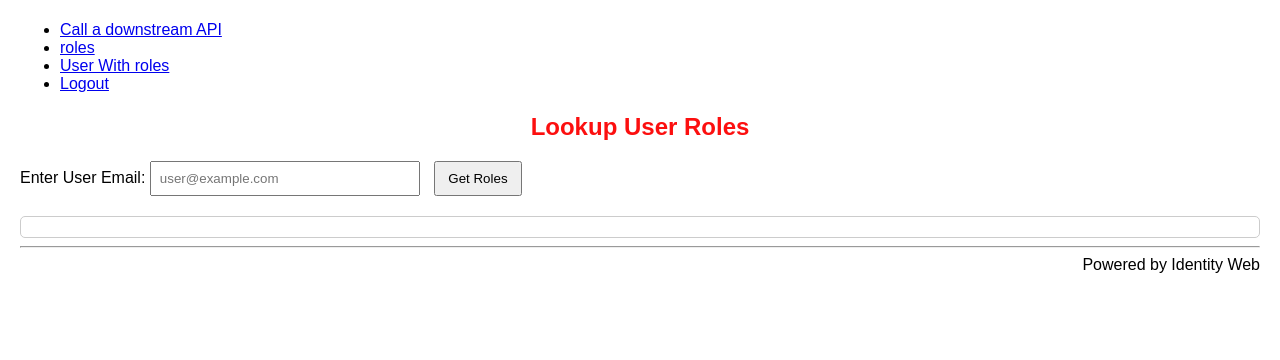
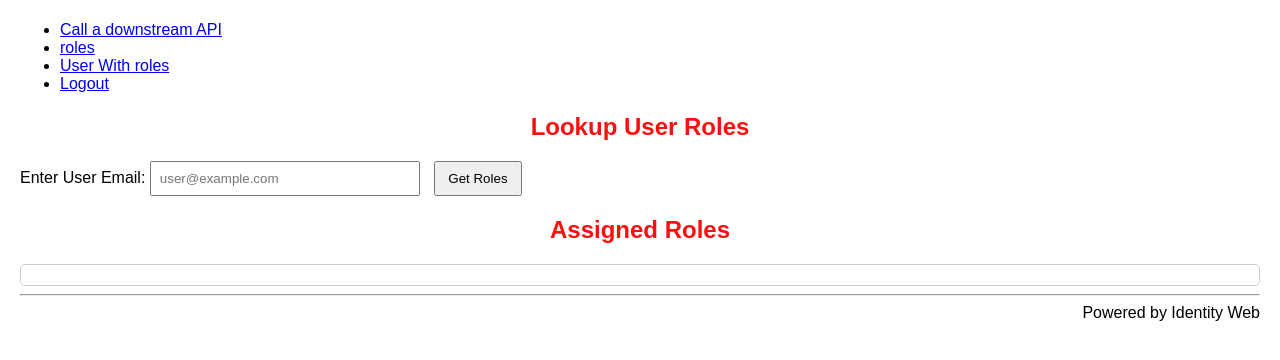
Before and after one commit to alexujju/azureAppRoleManagement, a Flask app: template templates/index.html in a window 1280 px wide. Shown: the part 107-467 px from the top of the page. Run offline with Flask 2, Linux system fonts and the light colour scheme; the template is opened without the code that fills it, so the values that code supplies are empty.

Commit message:
added the function in javascript to display the usr role in checkbox format to easily seclt the role and remove it later on

```diff
--- a/static/script.js
+++ b/static/script.js
@@ -42,6 +42,15 @@ document.getElementById('userRoleForm').addEventListener('submit', function(even
             assignedRoles.forEach(role => {
                 const roleItem = document.createElement('li');
                 roleItem.textContent = `${role.displayName} - Assigned on: ${role.assignmentDate || 'N/A'}`;
+
+                // Add a checkbox for removal
+                const checkbox = document.createElement('input');
+                checkbox.type = 'checkbox';
+                checkbox.value = role.id; // Role ID for removal
+                checkbox.classList.add('role-checkbox'); // Optional: add a class for easy selection
+
+                // Append checkbox to the list item
+                roleItem.prepend(checkbox);
                 roleList.appendChild(roleItem);
             });
         } else {
@@ -74,9 +83,7 @@ function fetchRoles(assignedRoles, availableRoles) {
 }
 
 // Handle role assignment
-
 document.addEventListener('DOMContentLoaded', function() {
-
     document.getElementById('roleAssignmentForm').addEventListener('submit', function(event) {
         event.preventDefault(); // Prevent the default form submission
         console.log('Role assignment form submitted.'); // Debug line
@@ -132,6 +139,14 @@ document.addEventListener('DOMContentLoaded', function() {
                 assignedRoles.forEach(role => {
                     const roleItem = document.createElement('li');
                     roleItem.textContent = `${role.displayName} - Assigned on: ${role.assignmentDate || 'N/A'}`;
+
+                    // Add a checkbox for removal
+                    const checkbox = document.createElement('input');
+                    checkbox.type = 'checkbox';
+                    checkbox.value = role.id; // Role ID for removal
+                    checkbox.classList.add('role-checkbox'); // Optional: add a class for easy selection
+
+                    roleItem.prepend(checkbox);
                     roleList.appendChild(roleItem);
                 });
                 resultDiv.appendChild(roleList);
@@ -147,3 +162,51 @@ document.addEventListener('DOMContentLoaded', function() {
         });
     });
 });
+
+// Function to remove selected roles
+function removeSelectedRoles() {
+    const selectedCheckboxes = document.querySelectorAll('.role-checkbox:checked');
+    const roleIdsToRemove = Array.from(selectedCheckboxes).map(checkbox => checkbox.value);
+
+    if (roleIdsToRemove.length === 0) {
+        alert('Please select at least one role to remove.');
+        return;
+    }
+
+    // Send the removal request to the server
+    fetch('/remove_roles', {
+        method: 'POST',
+        headers: { 'Content-Type': 'application/json' },
+        body: JSON.stringify({ role_ids: roleIdsToRemove })
+    })
+    .then(response => {
+        if (!response.ok) {
+            return response.json().then(errData => {
+                throw new Error(errData.error || 'Network response was not ok');
+            });
+        }
+        return response.json(); // Parse the JSON from the response
+    })
+    .then(data => {
+        // Refresh the assigned roles display after removal
+        alert(data.message); // Show success message
+        // Call the function to fetch and display updated assigned roles
+        fetch('/user_roles', {
+            method: 'POST',
+            headers: { 'Content-Type': 'application/json' },
+            body: JSON.stringify({ email: document.getElementById('email').value })
+        })
+        .then(response => response.json())
+        .then(data => {
+            const assignedRoles = data.assignedRoles || [];
+            displayAssignedRoles(assignedRoles); // Call to display updated roles
+        });
+    })
+    .catch(error => {
+        console.error('Error removing roles:', error);
+        alert(`Error removing roles: ${error.message}. Please try again.`);
+    });
+}
+
+// Add event listener for the remove roles button
+document.getElementById('removeRoleButton').addEventListener('click', removeSelectedRoles);
--- a/templates/index.html
+++ b/templates/index.html
@@ -32,20 +32,35 @@
 
 
     <h3>Lookup User Roles</h3>
-    <form id="userRoleForm">
-      <label for="email">Enter User Email:</label>
-      <input type="email" id="email" name="email" required placeholder="user@example.com">
-      <button type="submit">Get Roles</button>
+<form id="userRoleForm">
+    <label for="email">Enter User Email:</label>
+    <input type="email" id="email" name="email" required placeholder="user@example.com">
+    <button type="submit">Get Roles</button>
+</form>
+
+<div id="assignedRolesList">
+    <h3>Assigned Roles</h3>
+    <ul id="roleList"></ul> <!-- This will hold the assigned roles -->
+    <div id="result" class="result"></div> <!-- Use this for messages related to role actions -->
+</div>
+
+<div id="assignRolesSection" style="display: none;">
+    <h3>Assign Other Roles</h3>
+    <form id="roleAssignmentForm">
+        <label for="roleDropdown">Select Roles:</label>
+        <select id="roleDropdown" name="roles" multiple required></select>
+        <button type="submit">Assign Selected Roles</button>
     </form>
+    <button id="removeRoleButton">Remove Selected Roles</button>
+</div>
 
-<div id="result" class="result"></div>
 
 <div id="assignRolesSection" style="display: none;">
   <h3>Assign Other Roles</h3>
   <form id="roleAssignmentForm">
       <label for="roleDropdown">Select Roles:</label>
       <select id="roleDropdown" name="roles" multiple required></select>
-      <button type="submit">Assign Selected Roles</button>
+      <button type="submit">Assign Selected Roles</button> <!-- type of button would be submit -->
   </form>
 </div>
 
```
